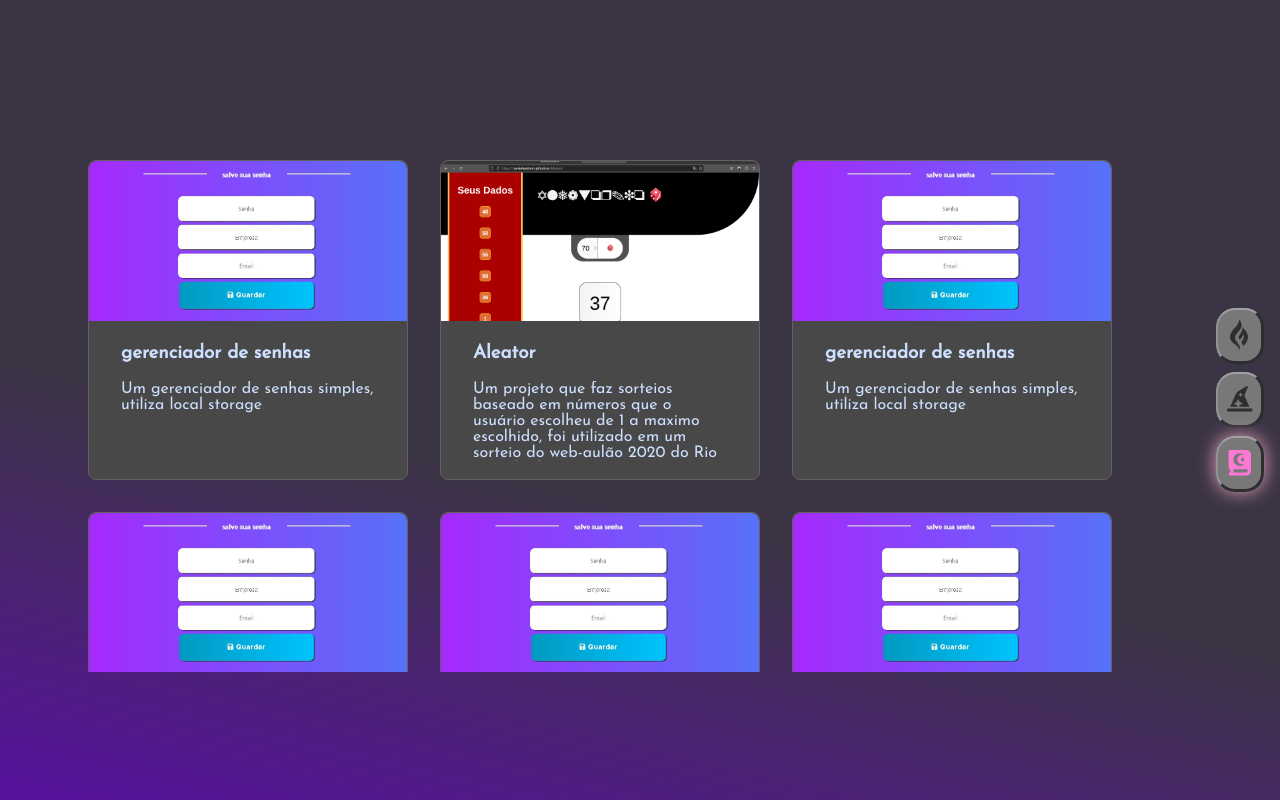
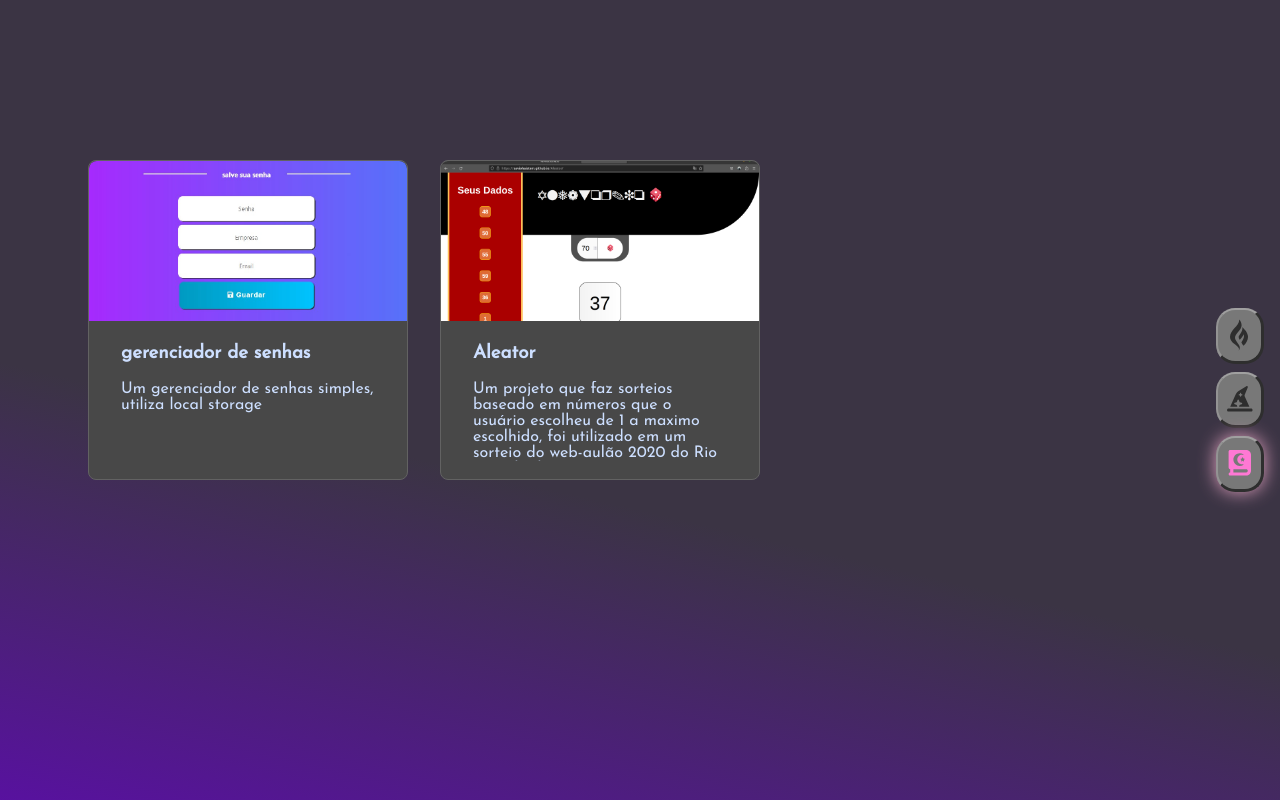
Before and after one commit to SavioHaistem/Portifolio, a Vue app: page / in a window 1280 px wide. Both pictures are taken after a click on the button 1240 px from the left and 464 px from the top of the page. Built offline with nearby package versions, Linux system fonts and the light colour scheme.

Commit message:
style: tecnologie name on mouse over

```diff
--- a/src/Projects.vue
+++ b/src/Projects.vue
@@ -5,18 +5,30 @@
         v-for="(project, index) in projects"
         :key="index"
         class="project-item"
-        @mouseover="changeVisibility((elementHovered = index))"
-        @mouseout="changeVisibility((elementHovered = null))"
+        @mouseover="elementHovered = index"
+        @mouseout="elementHovered = null"
       >
         <img :src="project.image" :alt="project.name" class="project-image" />
-        <div class="project-techs" v-show="techsVisibility && elementHovered == index" :key="index">
-          <img
-            class="project-tecnologie"
+        <div
+          class="tecnologies-list"
+          v-show="techsVisibility && elementHovered == index"
+          :key="index"
+        >
+          <div
             v-for="(tech, index) in project.tecnologias"
             :key="index"
-            :src="'../src/assets/images/tecnologies/' + tech + '.png'"
-          />
-          <p>{{ tech }}</p>
+            class="tecnologies"
+          >
+            <img
+              class="tecnologie-img"
+              :key="index"
+              :src="'../src/assets/images/tecnologies/' + tech + '.png'"
+              :alt="tech"
+              @mouseover="techNameIndex = index"
+              @mouseout="techNameIndex = null"
+            />
+            <p class="tecnologie-name" v-show="techNameVisibility && techNameIndex == index" :key="index">{{ tech }}</p>
+          </div>
         </div>
         <div class="project-info">
           <h3 class="project-name">{{ project.name }}</h3>
@@ -35,6 +47,8 @@ export default {
     return {
       projects: Jsondata.list,
       techsVisibility: true,
+      techNameVisibility: true,
+      techNameIndex: null,
       elementHovered: null
     }
   },
@@ -92,7 +106,7 @@ ul.projects-list > li.project-item {
 ul.projects-list > li.project-item:hover {
   box-shadow: 0px 0px 30px 0px rgba(166, 255, 251, 0.236);
 }
-ul.projects-list > li.project-item > div.project-techs {
+ul.projects-list > li.project-item > div.tecnologies-list {
   transform: translateY(-101px);
   overflow: auto;
   margin-bottom: -96px;
@@ -106,13 +120,21 @@ ul.projects-list > li.project-item > div.project-techs {
   transition: 0.3s;
   animation: background-up;
 }
-ul.projects-list > li.project-item > div.project-techs > img.project-tecnologie {
+ul.projects-list > li.project-item > div.tecnologies-list > div.tecnologies > img.tecnologie-img {
   background-color: white;
   border-radius: 10px;
   padding: 5px;
   height: 19px;
   width: 19px;
   margin-bottom: 10px;
+}
+ul.projects-list > li.project-item > div.tecnologies-list > div.tecnologies > p.tecnologie-name {
+  position: absolute;
+  top: 0;
+  background-color: #00000069;
+  padding: 0px 10px;
+  border-radius: 5px;
+  font-size: 20px;
 }
 ul.projects-list > li.project-item > div.project-info {
   color: rgb(205, 223, 255);
--- a/src/assets/projects/projects.json
+++ b/src/assets/projects/projects.json
@@ -4,61 +4,13 @@
          "name":"gerenciador de senhas",
          "image":"../src/assets/images/projects/gerenciador-screenshoot.jpg",
          "description": "Um gerenciador de senhas simples, utiliza local storage",
-         "tecnologias": ["javascript","pinia","html"]
+         "tecnologias": ["javascript","pinia"]
       },
       {
          "name":"Aleator",
          "image":"../src/assets/images/projects/aleator.png",
          "description": "Um projeto que faz sorteios baseado em números que o usuário escolheu de 1 a maximo escolhido, foi utilizado em um sorteio do web-aulão 2020 do Rio Grande do Norte",
-         "tecnologias": ["javascript","css","html"]
-      },
-      {
-         "name":"gerenciador de senhas",
-         "image":"../src/assets/images/projects/gerenciador-screenshoot.jpg",
-         "description": "Um gerenciador de senhas simples, utiliza local storage",
-         "tecnologias": ["javascript","css","html"]
-      },
-      {
-         "name":"gerenciador de senhas",
-         "image":"../src/assets/images/projects/gerenciador-screenshoot.jpg",
-         "description": "Um gerenciador de senhas simples, utiliza local storage",
-         "tecnologias": ["javascript","css","html"]
-      },
-      {
-         "name":"gerenciador de senhas",
-         "image":"../src/assets/images/projects/gerenciador-screenshoot.jpg",
-         "description": "Um gerenciador de senhas simples, utiliza local storage",
-         "tecnologias": ["javascript","css","html"]
-      },
-      {
-         "name":"gerenciador de senhas",
-         "image":"../src/assets/images/projects/gerenciador-screenshoot.jpg",
-         "description": "Um gerenciador de senhas simples, utiliza local storage",
-         "tecnologias": ["javascript","css","html"]
-      },
-      {
-         "name":"gerenciador de senhas",
-         "image":"../src/assets/images/projects/gerenciador-screenshoot.jpg",
-         "description": "Um gerenciador de senhas simples, utiliza local storage",
-         "tecnologias": ["javascript","css","html"]
-      },
-      {
-         "name":"gerenciador de senhas",
-         "image":"../src/assets/images/projects/gerenciador-screenshoot.jpg",
-         "description": "Um gerenciador de senhas simples, utiliza local storage",
-         "tecnologias": ["javascript","css","html"]
-      },
-      {
-         "name":"gerenciador de senhas",
-         "image":"../src/assets/images/projects/gerenciador-screenshoot.jpg",
-         "description": "Um gerenciador de senhas simples, utiliza local storage",
-         "tecnologias": ["javascript","css","html"]
-      },
-      {
-         "name":"gerenciador de senhas",
-         "image":"../src/assets/images/projects/gerenciador-screenshoot.jpg",
-         "description": "Um gerenciador de senhas simples, utiliza local storage",
-         "tecnologias": ["javascript","css","html"]
+         "tecnologias": ["javascript","css"]
       }
    ]
 }
```
